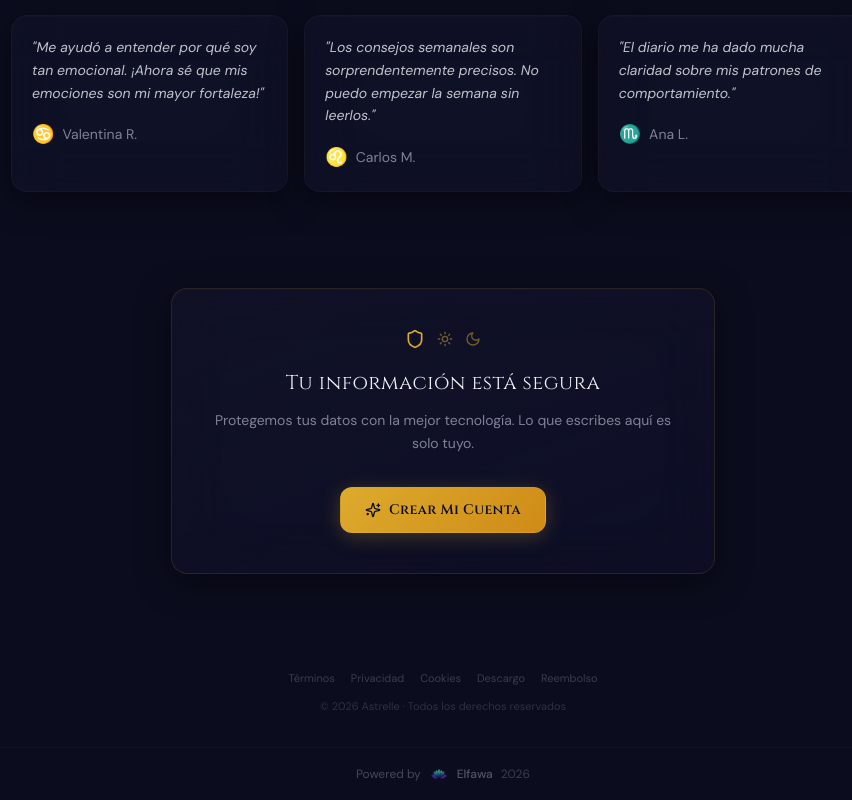
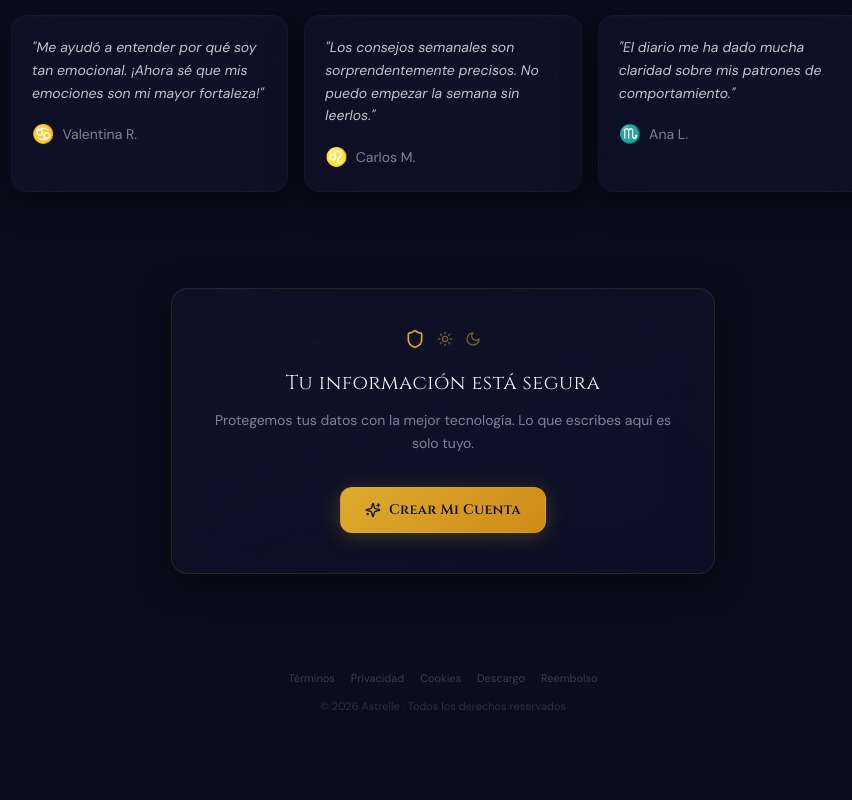
Before and after one commit to econtrerash90-web/astral-partner, a React (Vite) app: page / in a window 1280 px wide. Shown: the part 1112-1912 px from the top of the page, without its empty margins (197-1049 px from the left). After the commit the page ends 1859 px from the top, so only its background shows below. Built offline with nearby package versions, Linux system fonts and the light colour scheme; the HTML template or start-up script is replaced by a standard one; what @lovable.dev/cloud-auth-js would draw is missing.

Commit message:
Changes
Co-authored-by: econtrerash90-web <260510883+econtrerash90-web@users.noreply.github.com>

```diff
--- a/src/App.tsx
+++ b/src/App.tsx
@@ -99,15 +99,6 @@ const AppRoutes = () => {
         <Route path="*" element={<NotFound />} />
       </Routes>
 
-      {/* Powered by Elfawa footer */}
-      <footer className="relative z-10 py-4 text-center border-t border-border/30 space-y-2">
-        <div className="flex items-center justify-center gap-2">
-          <span className="text-muted-foreground/50 text-xs font-body">Powered by</span>
-          <img src={elfawaLogo} alt="Elfawa" className="h-5 w-5 opacity-60" />
-          <span className="text-muted-foreground/60 text-xs font-body font-medium">Elfawa</span>
-          <span className="text-muted-foreground/40 text-xs font-body">2026</span>
-        </div>
-      </footer>
       </div>
       {user && <BottomTabBar />}
     </>
```
